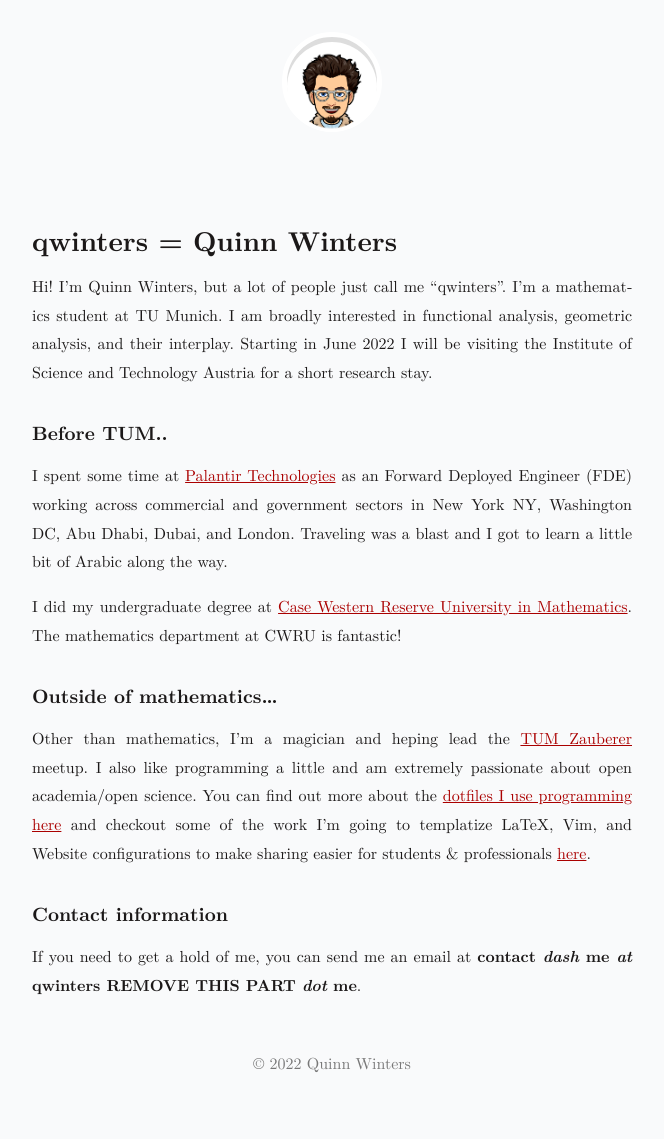
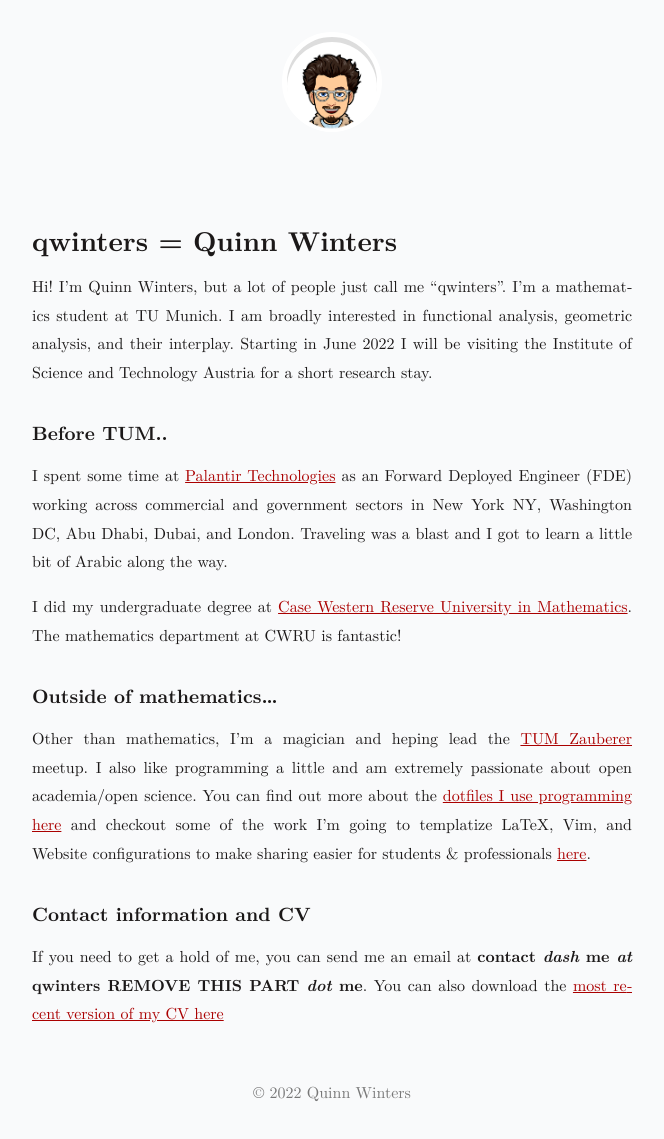
Before and after one commit to qwinters/qwinters.github.io, a Jekyll site: the page built from about.md, in a window 1280 px wide. Shown: the whole page, without its empty margins (308-972 px from the left). Built offline with Jekyll 4.4.1, drawn with Linux system fonts in a browser that asks for light colours; our own code applies the rules of GitHub Pages for plain Markdown files; before the commit the page ends 1110 px from its top, so only the background shows below that.

Commit message:
feat: Add CV to website

```diff
--- a/about.md
+++ b/about.md
@@ -18,6 +18,7 @@ I did my undergraduate degree at [Case Western Reserve University in Mathematics
 
 Other than mathematics, I'm a magician and heping lead the [TUM Zauberer](https://tumzauberer.club) meetup. I also like programming a little and am extremely passionate about open academia/open science. You can find out more about the [dotfiles I use programming here](https://qwinters.me/dotfiles) and checkout some of the work I'm going to templatize LaTeX, Vim, and Website configurations to make sharing easier for students & professionals [here](https://github.com/AcademTeX).
 
-#### Contact information
+#### Contact information and CV
 
-If you need to get a hold of me, you can send me an email at **contact _dash_ me _at_ qwinters REMOVE THIS PART _dot_ me**.
+If you need to get a hold of me, you can send me an email at **contact _dash_ me _at_ qwinters REMOVE THIS PART _dot_ me**. You can also download the
+[most recent version of my CV here](./qwinters-cv.pdf)
--- a/index.html
+++ b/index.html
@@ -3,7 +3,7 @@ layout: default
 ---
 <section>
   Hi, I'm Quinn - welcome to my blog! As I write blog posts, you'll see them appear on this page. For general information about me, see my
-  <a href="https://qwinters.me/about">about</a> page.
+  <a href="https://qwinters.me/about">about</a> page. If you want to see an updated version of my CV, you can <a href="https://qwinters.me/qwinters-cv.pdf">download that here</a>.
 </section>
 
 <section>
```
Also changed, not shown: 1 other file.
